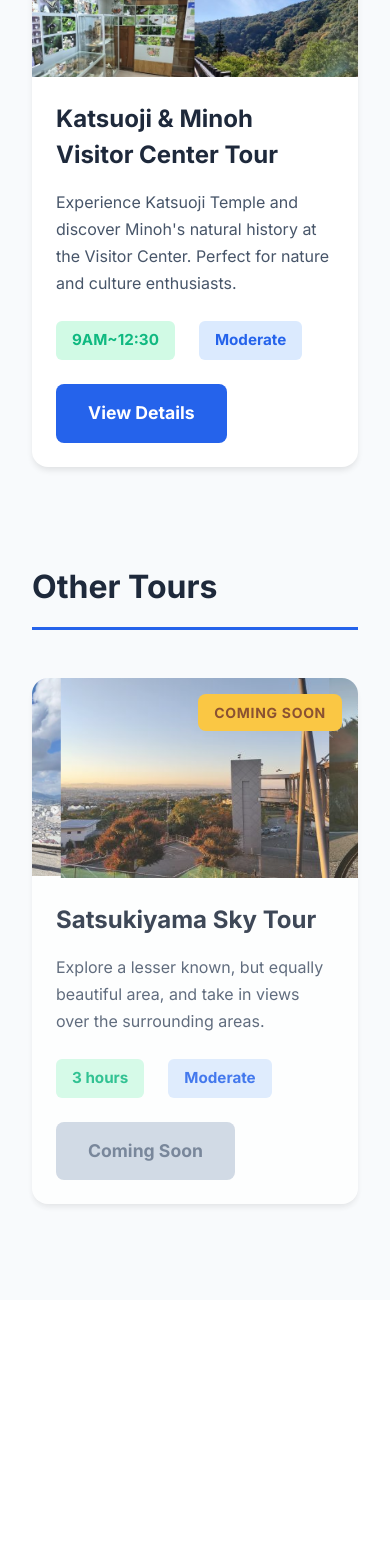
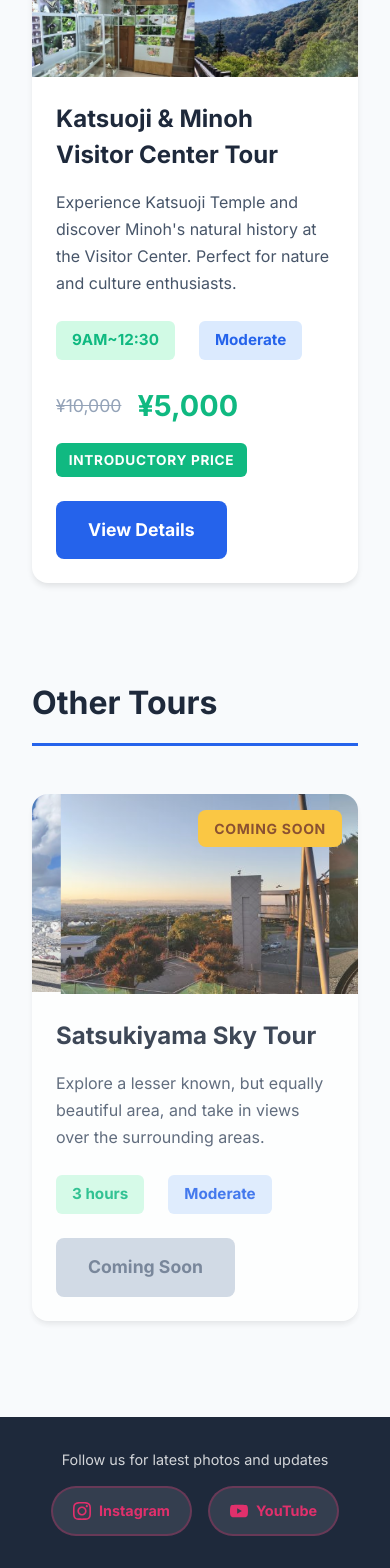
Before and after one commit to jonathan-h-grebe/minoh_cycles_static, a Vue app: page /tours in a window 390 px wide. Shown: the part 1579-3147 px from the top of the page. Before the commit the page ends 2879 px from the top, so only its background shows below. Built offline with nearby package versions, Linux system fonts and the light colour scheme.

Commit message:
common footer and pricing added

```diff
--- /dev/null
+++ b/src/components/AppFooter.vue
@@ -0,0 +1,128 @@
+<template>
+  <footer class="app-footer">
+    <!-- Slot for page-specific content above the social media section -->
+    <slot></slot>
+
+    <!-- Social Media Section (always present) -->
+    <section class="footer-social">
+      <div class="container">
+        <p class="social-text">{{ currentLocale === 'ja' ? '最新の写真とアップデートはこちら' : 'Follow us for latest photos and updates' }}</p>
+        <div class="social-links">
+          <a href="https://www.instagram.com/minoh.cycle.tours/" target="_blank" rel="noopener noreferrer" class="social-link">
+            <svg class="social-icon" viewBox="0 0 24 24" fill="currentColor">
+              <path d="M12 2.163c3.204 0 3.584.012 4.85.07 3.252.148 4.771 1.691 4.919 4.919.058 1.265.069 1.645.069 4.849 0 3.205-.012 3.584-.069 4.849-.149 3.225-1.664 4.771-4.919 4.919-1.266.058-1.644.07-4.85.07-3.204 0-3.584-.012-4.849-.07-3.26-.149-4.771-1.699-4.919-4.92-.058-1.265-.07-1.644-.07-4.849 0-3.204.013-3.583.07-4.849.149-3.227 1.664-4.771 4.919-4.919 1.266-.057 1.645-.069 4.849-.069zm0-2.163c-3.259 0-3.667.014-4.947.072-4.358.2-6.78 2.618-6.98 6.98-.059 1.281-.073 1.689-.073 4.948 0 3.259.014 3.668.072 4.948.2 4.358 2.618 6.78 6.98 6.98 1.281.058 1.689.072 4.948.072 3.259 0 3.668-.014 4.948-.072 4.354-.2 6.782-2.618 6.979-6.98.059-1.28.073-1.689.073-4.948 0-3.259-.014-3.667-.072-4.947-.196-4.354-2.617-6.78-6.979-6.98-1.281-.059-1.69-.073-4.949-.073zm0 5.838c-3.403 0-6.162 2.759-6.162 6.162s2.759 6.163 6.162 6.163 6.162-2.759 6.162-6.163c0-3.403-2.759-6.162-6.162-6.162zm0 10.162c-2.209 0-4-1.79-4-4 0-2.209 1.791-4 4-4s4 1.791 4 4c0 2.21-1.791 4-4 4zm6.406-11.845c-.796 0-1.441.645-1.441 1.44s.645 1.44 1.441 1.44c.795 0 1.439-.645 1.439-1.44s-.644-1.44-1.439-1.44z"/>
+            </svg>
+            <span>Instagram</span>
+          </a>
+          <a href="https://www.youtube.com/@MinohCycles" target="_blank" rel="noopener noreferrer" class="social-link">
+            <svg class="social-icon" viewBox="0 0 24 24" fill="currentColor">
+              <path d="M23.498 6.186a3.016 3.016 0 0 0-2.122-2.136C19.505 3.545 12 3.545 12 3.545s-7.505 0-9.377.505A3.017 3.017 0 0 0 .502 6.186C0 8.07 0 12 0 12s0 3.93.502 5.814a3.016 3.016 0 0 0 2.122 2.136c1.871.505 9.376.505 9.376.505s7.505 0 9.377-.505a3.015 3.015 0 0 0 2.122-2.136C24 15.93 24 12 24 12s0-3.93-.502-5.814zM9.545 15.568V8.432L15.818 12l-6.273 3.568z"/>
+            </svg>
+            <span>YouTube</span>
+          </a>
+        </div>
+      </div>
+    </section>
+  </footer>
+</template>
+
+<script>
+import { ref } from 'vue'
+import { useI18n } from 'vue-i18n'
+
+export default {
+  name: 'AppFooter',
+  setup() {
+    const { locale } = useI18n()
+    const currentLocale = ref(locale.value)
+
+    return {
+      currentLocale
+    }
+  }
+}
+</script>
+
+<style scoped>
+.app-footer {
+  background-color: #1e293b;
+  color: white;
+}
+
+.container {
+  max-width: 1200px;
+  margin: 0 auto;
+  padding: 0 2rem;
+}
+
+/* Social Media Section */
+.footer-social {
+  padding: 3rem 0;
+  text-align: center;
+}
+
+.social-text {
+  font-size: 1rem;
+  margin-bottom: 1rem;
+  opacity: 0.8;
+}
+
+.social-links {
+  display: flex;
+  justify-content: center;
+  align-items: center;
+  gap: 1rem;
+  flex-wrap: wrap;
+}
+
+.social-link {
+  display: inline-flex;
+  align-items: center;
+  gap: 0.5rem;
+  color: #e1306c;
+  text-decoration: none;
+  font-weight: 600;
+  transition: all 0.3s ease;
+  padding: 0.75rem 1.5rem;
+  border: 2px solid rgba(225, 48, 108, 0.3);
+  border-radius: 25px;
+  background-color: rgba(255, 255, 255, 0.1);
+}
+
+.social-link:hover {
+  background-color: rgba(225, 48, 108, 0.1);
+  border-color: #e1306c;
+  transform: translateY(-2px);
+}
+
+.social-icon {
+  width: 20px;
+  height: 20px;
+}
+
+/* Responsive */
+@media (max-width: 768px) {
+  .footer-social {
+    padding: 2rem 0;
+  }
+
+  .social-text {
+    font-size: 0.9rem;
+    padding: 0 1rem;
+  }
+
+  .social-links {
+    padding: 0 1rem;
+  }
+
+  .social-link {
+    padding: 0.75rem 1.25rem;
+    font-size: 0.9rem;
+  }
+
+  .social-icon {
+    width: 18px;
+    height: 18px;
+  }
+}
+</style>
--- a/src/components/BikesPage.vue
+++ b/src/components/BikesPage.vue
@@ -45,17 +45,17 @@
 
         <div class="bikes-footer">
           <p class="bikes-note">{{ $t('bikesPage.note') }}</p>
-          <a
-            href="https://www.viator.com/tours/Osaka-Prefecture/Scenic-E-Bike-Tour-of-Minoh-Falls-and-Katsuoji-Temple/d50171-5603445P2"
-            target="_blank"
-            rel="noopener noreferrer"
+          <router-link
+            to="/tours"
             class="book-button"
           >
             {{ $t('cta.button') }}
-          </a>
+          </router-link>
         </div>
       </div>
     </main>
+
+    <AppFooter />
   </div>
 </template>
 
@@ -63,11 +63,13 @@
 import { ref } from 'vue'
 import { useI18n } from 'vue-i18n'
 import AppHeader from './AppHeader.vue'
+import AppFooter from './AppFooter.vue'
 
 export default {
   name: 'BikesPage',
   components: {
-    AppHeader
+    AppHeader,
+    AppFooter
   },
   setup() {
     const { locale } = useI18n()
--- a/src/components/HowToBookPage.vue
+++ b/src/components/HowToBookPage.vue
@@ -159,17 +159,21 @@
 
       </div>
     </main>
+
+    <AppFooter />
   </div>
 </template>
 
 <script>
 import AppHeader from './AppHeader.vue'
+import AppFooter from './AppFooter.vue'
 import { useI18n } from 'vue-i18n'
 
 export default {
   name: 'HowToBookPage',
   components: {
-    AppHeader
+    AppHeader,
+    AppFooter
   },
   setup() {
     const { t } = useI18n()
--- a/src/components/KatsuojiVisitorCenterTourPage.vue
+++ b/src/components/KatsuojiVisitorCenterTourPage.vue
@@ -7,6 +7,13 @@
         <h1 class="tours-title">{{ currentLocale === 'ja' ? '勝尾寺とビジターセンターツアー' : 'Katsuoji Temple & Visitor Center Tour' }}</h1>
         <p class="tours-subtitle">{{ currentLocale === 'ja' ? '半日Eバイクツアー' : 'Half-Day E-Bike Tour' }}</p>
         <p class="tours-description">{{ currentLocale === 'ja' ? '箕面の山々を探索し、美しい勝尾寺を訪れ、箕面ビジターセンターで自然について学びます。' : 'Explore the mountains of Minoh, visit the beautiful Katsuoji Temple, and learn about nature at the Minoh Visitor Center.' }}</p>
+
+        <div class="tour-pricing-hero">
+          <span class="price-original">¥10,000</span>
+          <span class="price-discounted">¥5,000</span>
+          <span class="price-label">{{ currentLocale === 'ja' ? '導入特別価格' : 'Introductory Price' }}</span>
+        </div>
+
         <a href="https://docs.google.com/forms/d/e/1FAIpQLSciB9DLiWjZOrWJau70qXlSVRerGiLRzN4PqdSRyXUvjO4OTA/viewform?usp=header" target="_blank" rel="noopener noreferrer" class="booking-request-button">{{ currentLocale === 'ja' ? '予約リクエスト' : 'Booking Request' }}</a>
       </div>
     </section>
@@ -138,6 +145,13 @@
       <div class="container">
         <h2>{{ currentLocale === 'ja' ? '今すぐ予約' : 'Book Your Tour Today' }}</h2>
         <p>{{ currentLocale === 'ja' ? 'このユニークなEバイク体験を予約して、箕面の美しさを発見しましょう。' : 'Reserve your spot on this unique e-bike experience and discover the beauty of Minoh.' }}</p>
+        <div class="tour-pricing-detail">
+          <div class="pricing-row">
+            <span class="price-original-detail">¥10,000</span>
+            <span class="price-discounted-detail">¥5,000</span>
+          </div>
+          <span class="price-label-detail">{{ currentLocale === 'ja' ? '導入特別価格' : 'Introductory Price' }}</span>
+        </div>
         <a href="https://docs.google.com/forms/d/e/1FAIpQLSciB9DLiWjZOrWJau70qXlSVRerGiLRzN4PqdSRyXUvjO4OTA/viewform?usp=header" target="_blank" rel="noopener noreferrer" class="booking-request-button-cta">{{ currentLocale === 'ja' ? '予約リクエスト' : 'Booking Request' }}</a>
       </div>
     </section>
@@ -425,6 +439,40 @@ export default {
   color: #60a5fa;
 }
 
+/* Tour Pricing in Hero */
+.tour-pricing-hero {
+  display: flex;
+  align-items: center;
+  justify-content: center;
+  gap: 1rem;
+  margin: 2rem 0;
+  flex-wrap: wrap;
+}
+
+.price-original {
+  font-size: 1.3rem;
+  color: rgba(255, 255, 255, 0.6);
+  text-decoration: line-through;
+  font-weight: 500;
+}
+
+.price-discounted {
+  font-size: 2.5rem;
+  color: #10b981;
+  font-weight: 800;
+}
+
+.price-label {
+  font-size: 0.9rem;
+  color: white;
+  background-color: #10b981;
+  padding: 0.5rem 1rem;
+  border-radius: 6px;
+  font-weight: 600;
+  text-transform: uppercase;
+  letter-spacing: 0.05em;
+}
+
 /* Booking Request Buttons */
 .booking-request-button {
   display: inline-block;
@@ -436,7 +484,7 @@ export default {
   font-size: 1.1rem;
   font-weight: 600;
   transition: background-color 0.3s ease, transform 0.2s ease;
-  margin-top: 2rem;
+  margin-top: 1rem;
   box-shadow: 0 4px 12px rgba(37, 99, 235, 0.3);
 }
 
@@ -463,6 +511,48 @@ export default {
   background-color: #1d4ed8;
   transform: translateY(-2px);
   box-shadow: 0 6px 16px rgba(37, 99, 235, 0.4);
+}
+
+.tour-pricing-detail {
+  display: flex;
+  flex-direction: column;
+  align-items: center;
+  gap: 1rem;
+  margin: 2rem 0;
+  padding: 2rem;
+  background-color: rgba(255, 255, 255, 0.1);
+  border-radius: 12px;
+  backdrop-filter: blur(10px);
+}
+
+.pricing-row {
+  display: flex;
+  align-items: center;
+  gap: 1.5rem;
+}
+
+.price-original-detail {
+  font-size: 1.5rem;
+  color: rgba(255, 255, 255, 0.6);
+  text-decoration: line-through;
+  font-weight: 500;
+}
+
+.price-discounted-detail {
+  font-size: 3rem;
+  color: #10b981;
+  font-weight: 800;
+}
+
+.price-label-detail {
+  font-size: 0.9rem;
+  color: white;
+  background-color: #10b981;
+  padding: 0.5rem 1rem;
+  border-radius: 8px;
+  font-weight: 600;
+  text-transform: uppercase;
+  letter-spacing: 0.05em;
 }
 
 @media (max-width: 768px) {
--- a/src/components/ToursListPage.vue
+++ b/src/components/ToursListPage.vue
@@ -49,6 +49,11 @@
                   <span class="duration">{{ $t('toursList.tours.katsuojiVisitorCenter.duration') }}</span>
                   <span class="difficulty">{{ $t('toursList.tours.katsuojiVisitorCenter.difficulty') }}</span>
                 </div>
+                <div class="tour-pricing">
+                  <span class="price-original">¥10,000</span>
+                  <span class="price-discounted">¥5,000</span>
+                  <span class="price-label">{{ currentLocale === 'ja' ? '導入特別価格' : 'Introductory Price' }}</span>
+                </div>
                 <router-link to="/tours/katsuoji-visitor-center" @click="scrollToTop" class="tour-button">{{ $t('toursList.viewDetails') }}</router-link>
               </div>
             </div>
@@ -79,16 +84,30 @@
         </div>
       </div>
     </section>
+
+    <AppFooter />
   </div>
 </template>
 
 <script>
+import { ref } from 'vue'
+import { useI18n } from 'vue-i18n'
 import AppHeader from './AppHeader.vue'
+import AppFooter from './AppFooter.vue'
 
 export default {
   name: 'ToursListPage',
   components: {
-    AppHeader
+    AppHeader,
+    AppFooter
+  },
+  setup() {
+    const { locale } = useI18n()
+    const currentLocale = ref(locale.value)
+
+    return {
+      currentLocale
+    }
   },
   methods: {
     scrollToTop() {
@@ -329,6 +348,38 @@ export default {
   box-shadow: 0 4px 12px rgba(255, 107, 53, 0.4);
 }
 
+.tour-pricing {
+  display: flex;
+  align-items: center;
+  gap: 1rem;
+  margin-bottom: 1.5rem;
+  flex-wrap: wrap;
+}
+
+.price-original {
+  font-size: 1.1rem;
+  color: #94a3b8;
+  text-decoration: line-through;
+  font-weight: 500;
+}
+
+.price-discounted {
+  font-size: 1.8rem;
+  color: #10b981;
+  font-weight: 800;
+}
+
+.price-label {
+  font-size: 0.85rem;
+  color: white;
+  background-color: #10b981;
+  padding: 0.4rem 0.8rem;
+  border-radius: 6px;
+  font-weight: 600;
+  text-transform: uppercase;
+  letter-spacing: 0.05em;
+}
+
 .tour-button {
   display: inline-block;
   background-color: #2563eb;
```
